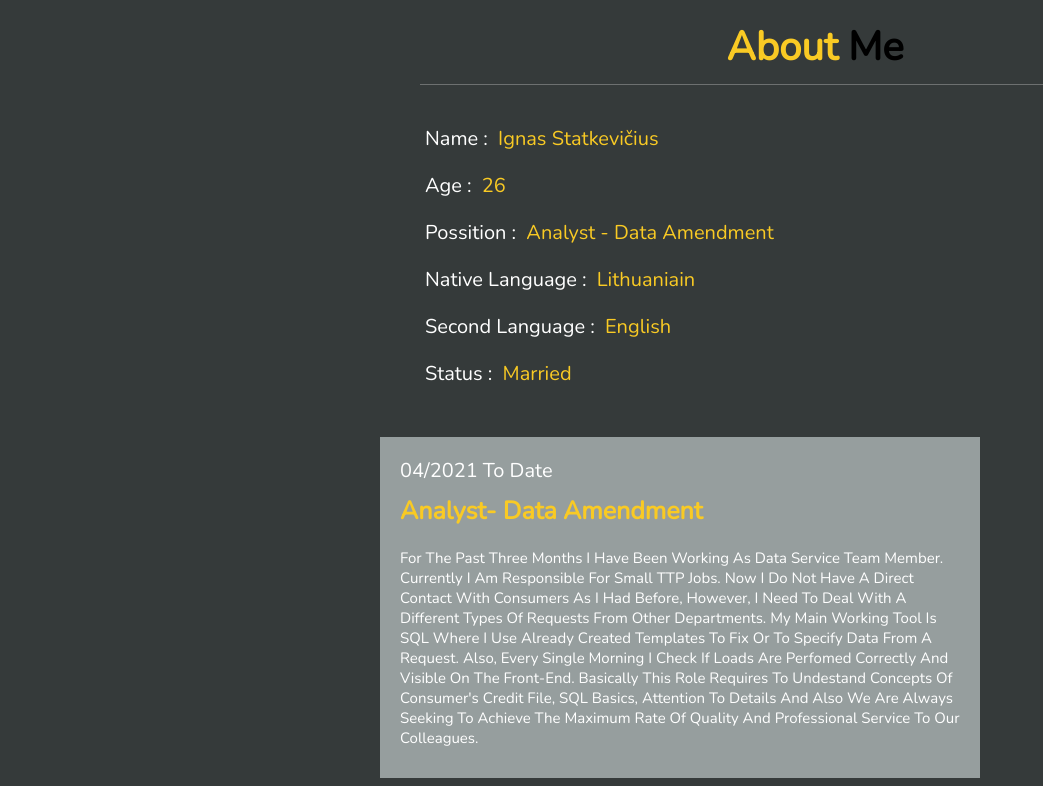
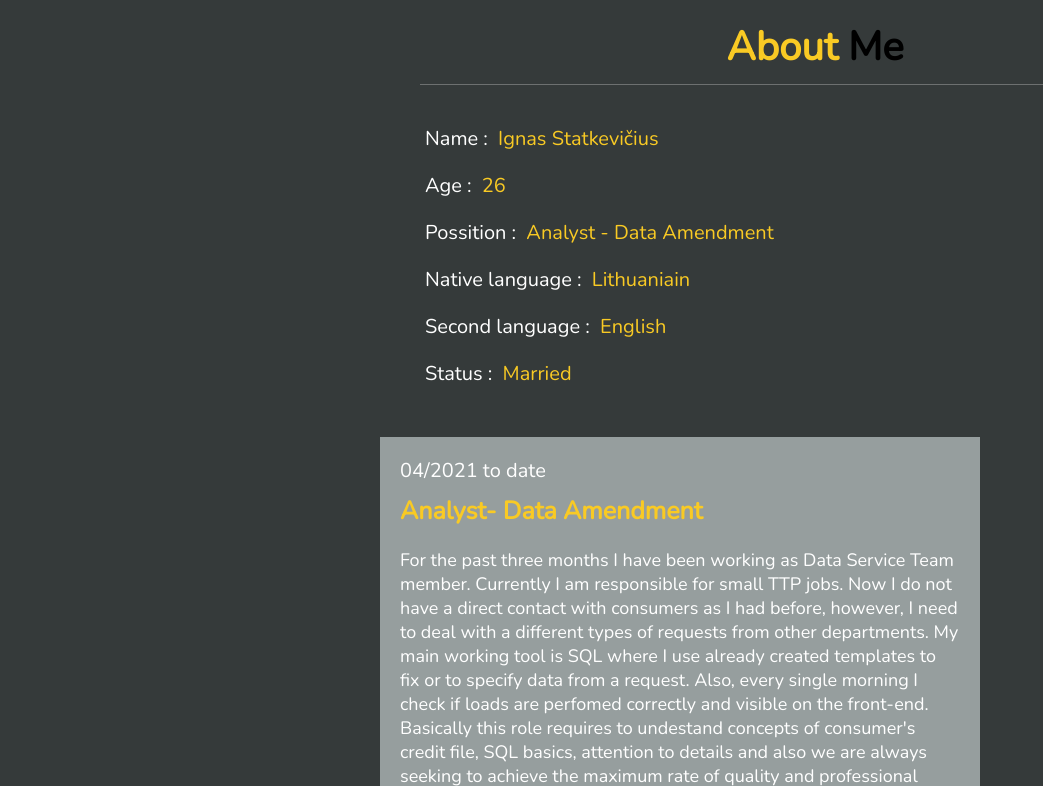
Before and after one commit to ignasstat/ignasstat.github.io, a plain HTML site: page CV/CV_html/index1.html in a window 1280 px wide. Shown: the part 800-1586 px from the top of the page, without its empty margins (0-1043 px from the left). Drawn offline with nearby package versions, Linux system fonts and the light colour scheme.

Commit message:
Update style.css

```diff
--- a/CV/CV_CSS/style.css
+++ b/CV/CV_CSS/style.css
@@ -8,7 +8,7 @@
     box-sizing: border-box;
     text-decoration: none;
     outline: none;border: none;
-    text-transform: capitalize;
+    /* text-transform: capitalize; */
     transition: all .2s linear;
 }
 
@@ -224,7 +224,7 @@ background: var(--yellow);
 }
 
 .about .row .counter .box p {
-    font-size: 1.5rem;
+    font-size: 1.8rem;
     color: white;
     padding: 1rem 0;
 }
```
